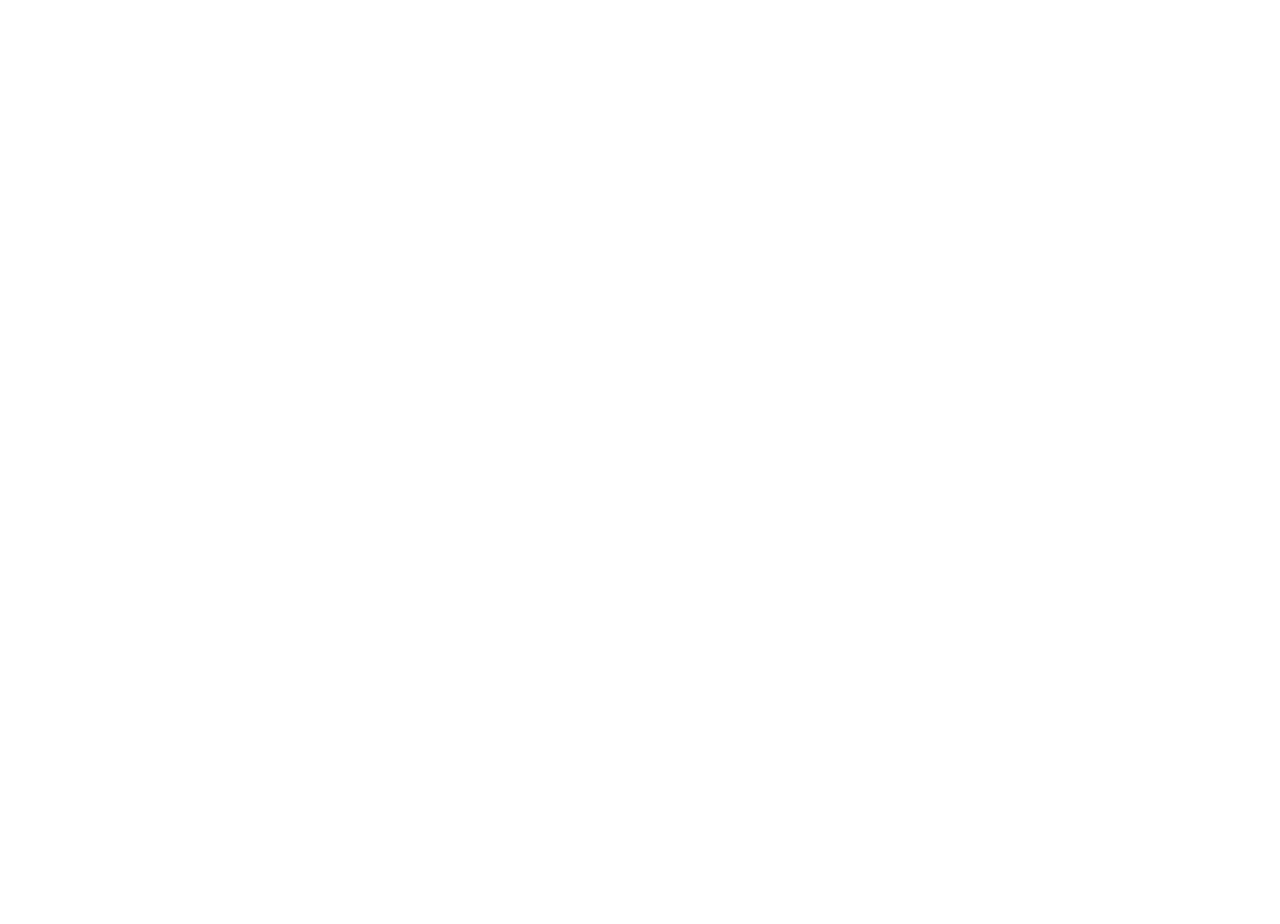
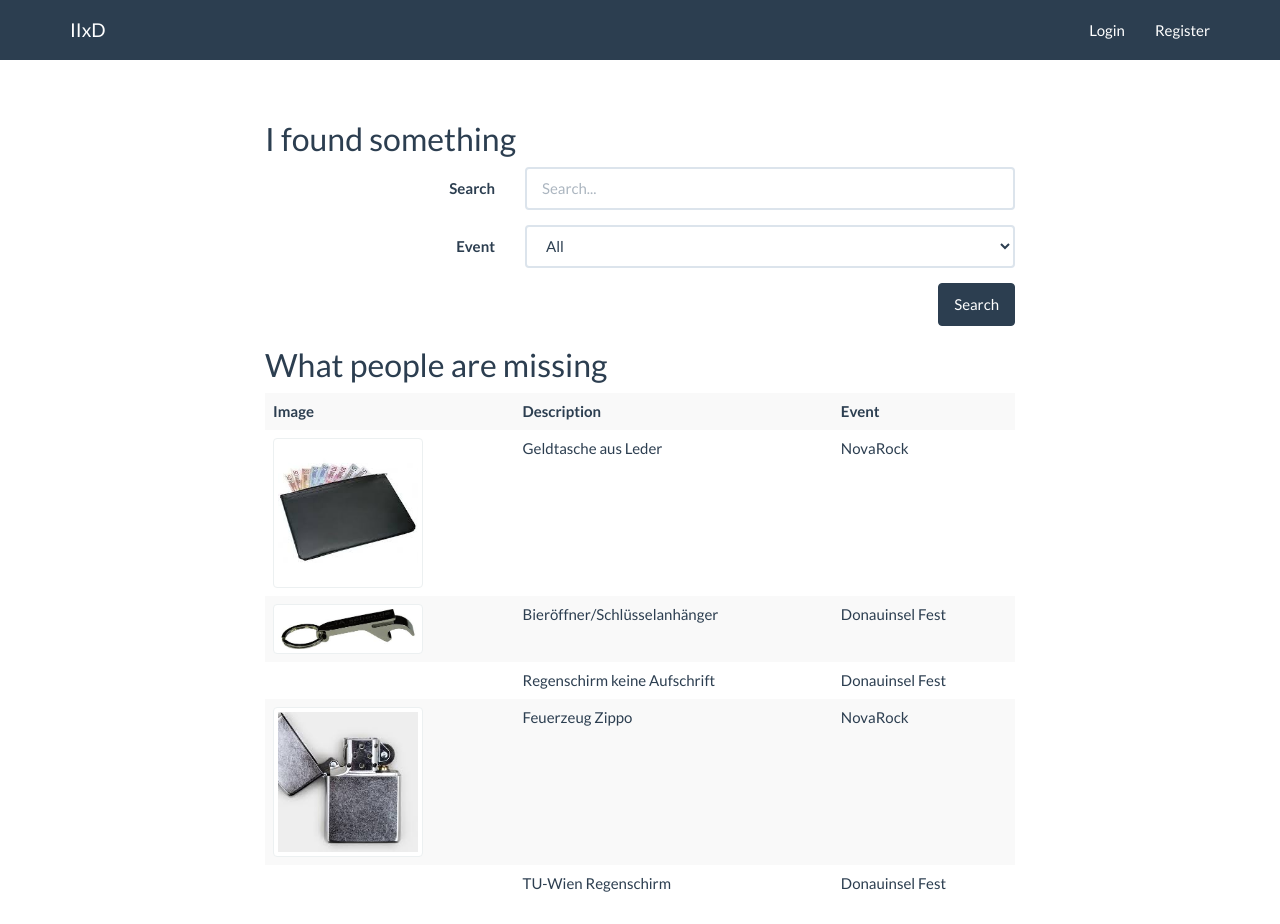
Before and after one commit to ingwinlu/IIxD, a plain HTML site: page search.html in a window 1280 px wide. Before the commit the page ends 800 px from the top, so only its background shows below. Drawn offline with Linux system fonts and the light colour scheme.

Commit message:
first draft search

```diff
--- a/search.html
+++ b/search.html
@@ -0,0 +1,169 @@
+<!DOCTYPE html>
+<html lang="en">
+    <head>
+        <meta charset="utf-8">
+        <meta http-equiv="X-UA-Compatible" content="IE=edge">
+        <meta name="viewport" content="width=device-width, initial-scale=1">
+
+        <title>IIxD</title>
+
+        <!-- Bootstrap Core CSS -->
+        <link href="./css/bootstrap.min.css" rel="stylesheet">
+
+        <!-- Custom CSS -->
+        <link href="./css/iixd.css" rel="stylesheet">
+
+        <!-- Font Awesome CSS -->
+        <link href="./css/font-awesome.min.css" rel="stylesheet">
+    </head>
+    <body id="page-top">
+        <!-- Navigation -->
+        <nav class="navbar navbar-default navbar-fixed-top">
+             <div class="container">
+                 <!-- Brand and toggle get grouped for better mobile display -->
+                 <div class="navbar-header page-scroll">
+                     <button type="button" class="navbar-toggle" data-toggle="collapse" data-target="#bs-example-navbar-collapse-1">
+                         <span class="sr-only">Toggle navigation</span>
+                         <span class="icon-bar"></span>
+                         <span class="icon-bar"></span>
+                         <span class="icon-bar"></span>
+                     </button>
+                     <a class="navbar-brand" href="./index.html">IIxD</a>
+                 </div>
+
+                 <!-- Collect nav items -->
+                 <div class="collapse navbar-collapse" id="bs-example-navbar-collapse-1">
+                     <ul class="nav navbar-nav navbar-right">
+                         <li class="hidden">
+                             <a href="#page-top"></a>
+                         </li>
+                         <li>
+                             <a href="./login.html">Login</a>
+                         </li>
+                         <li>
+                             <a href="./register.html">Register</a>
+                         </li>
+                     </ul>
+                 </div>
+             </div>
+        </nav>
+
+        <section id="main">
+            <div class="container">
+                <div class="row">
+                    <div class="col-md-offset-2 col-md-8">
+                        <div class="suche">
+                            <h2>I found something</h2>
+                            <form class="form-horizontal">
+                                <fieldset>
+                                    <!-- description -->
+                                    <div class="form-group">
+                                        <label class="col-md-4 control-label" for="descriptiontext">Search</label>
+                                        <div class="col-md-8">
+                                            <input type="text" id="descriptiontext" name="searchfield"placeholder="Search..." class="form-control input-md"></textarea>
+                                         </div>
+                                    </div>
+                                    <!-- Event -->
+                                    <div class="form-group">
+                                        <label class="col-md-4 control-label" for="selectevent">Event</label>
+                                        <div class="col-md-8">
+                                            <select id="selectevent" name="selectevent" class="form-control">
+                                                <option value="0">All</option>
+                                                <option value="1">Donauinsel Fest</option>
+                                                <option value="2">NovaRock</option>
+                                            </select>
+                                        </div>
+                                    </div>
+                                    <!-- Button -->
+                                    <button id="singlebutton" name="singlebutton" class="btn btn-primary pull-right">Search</button>
+                                </fieldset>
+                            </form>
+                        </div>
+                    </div>
+                </div>
+                <div class="row">
+                    <div class="col-md-offset-2 col-md-8">
+                        <div class="ergebnis">
+                            <h2>What people are missing</h2>
+                            <table class="table table-striped">
+                                <tr>
+                                    <th>Image</th>
+                                    <th>Description</th>
+                                    <th>Event</th>
+                                </tr>
+                                <tr data-toggle="modal" data-id="1" data-target="#myModal">
+                                    <td>
+                                        <img src="./images/Download.jpeg" alt="Geldtasche aus Leder" class="img-thumbnail" style="width:150px;">
+                                    </td>
+                                    <td>Geldtasche aus Leder</td>
+                                    <td>NovaRock</td>
+                                </tr>
+                                <tr data-toggle="modal" data-id="2" data-target="#myModal">
+                                    <td>
+                                        <img src="./images/Download2.jpeg" alt="Geldtasche aus Leder" class="img-thumbnail" style="width:150px;">
+                                    </td>
+                                    <td>Bieröffner/Schlüsselanhänger
+                                    </td>
+                                    <td>Donauinsel Fest</td>
+                                </tr>
+                                <tr data-toggle="modal" data-id="3" data-target="#myModal">
+                                    <td>
+                                        <!--img src="./images/Download2.jpeg" alt="Geldtasche aus Leder" class="img-thumbnail" style="width:150px;"-->
+                                    </td>
+                                    <td>Regenschirm keine Aufschrift
+                                    </td>
+                                    <td>Donauinsel Fest</td>
+                                </tr>
+                                <tr data-toggle="modal" data-id="4" data-target="#myModal">
+                                    <td>
+                                        <img src="./images/Download3.jpeg" alt="Geldtasche aus Leder" class="img-thumbnail" style="width:150px;">
+                                    </td>
+                                    <td>Feuerzeug Zippo
+                                    </td>
+                                    <td>NovaRock</td>
+                                </tr>
+                                <tr data-toggle="modal" data-id="5" data-target="#myModal">
+                                    <td>
+                                        <!--img src="./images/Download.jpeg" alt="Geldtasche aus Leder" class="img-thumbnail" style="width:150px;"-->
+                                    </td>
+                                    <td>TU-Wien Regenschirm
+                                    </td>
+                                    <td>Donauinsel Fest</td>
+                                </tr>
+                            </table>
+                        </div>
+                    </div>
+                </div>
+            </div>
+        </section>
+
+        <!-- Modal -->
+        <div class="modal fade" id="myModal" tabindex="-1" role="dialog" aria-labelledby="myModalLabel">
+          <div class="modal-dialog" role="document">
+            <div class="modal-content">
+              <div class="modal-header">
+                <button type="button" class="close" data-dismiss="modal" aria-label="Close"><span aria-hidden="true">&times;</span></button>
+                <h4 class="modal-title" id="myModalLabel">Modal title</h4>
+              </div>
+              <div class="modal-body">
+                ...
+              </div>
+              <div class="modal-footer">
+                <button type="button" class="btn btn-default" data-dismiss="modal">Close</button>
+                <button type="button" class="btn btn-primary">Save changes</button>
+              </div>
+            </div>
+          </div>
+        </div>
+
+
+        <!--jQuery -->
+        <script src="./js/jquery.js"></script>
+
+        <!-- Bootstrap Core JS -->
+        <script src="./js/bootstrap.min.js"></script>
+
+        <!-- Custom JS -->
+        <script src="./js/iixd.js"></script>
+    </body>
+</html>
```
Also changed, not shown: index.html (+2 -2 lines), images/Download.jpeg (added), images/Download2.jpeg (added), images/Download3.jpeg (added).
